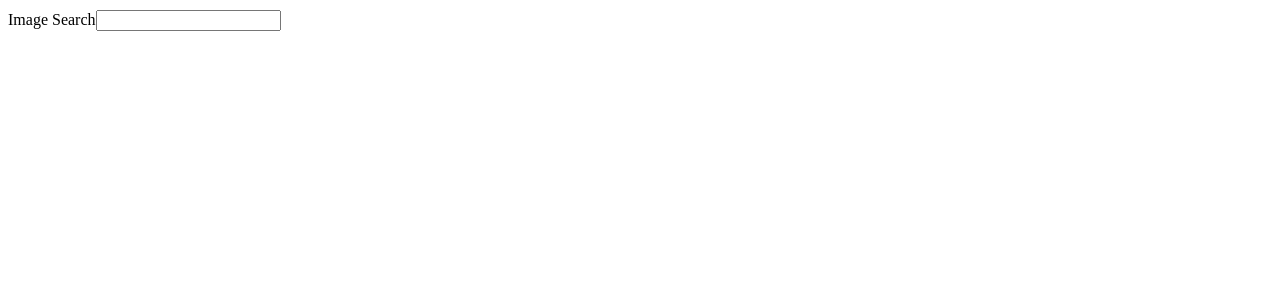
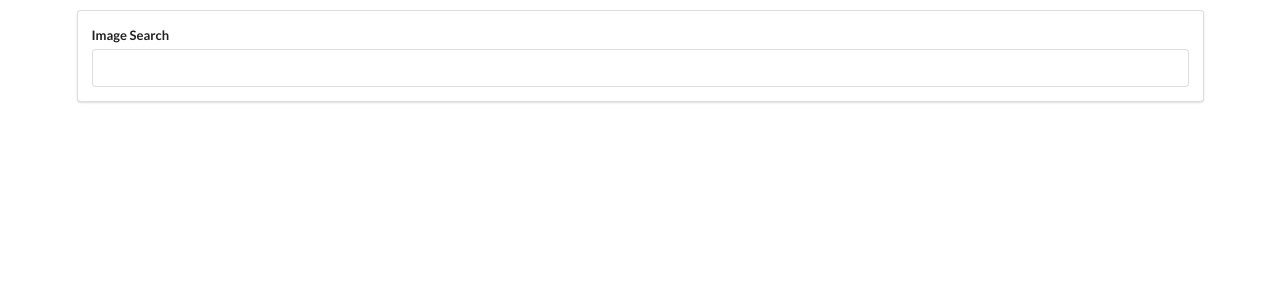
Before and after one commit to KyleJayMaxwell/MRwR-Pics, a React (Create React App) app: page / in a window 1280 px wide. Shown: the top 300 px of the page. Built offline with nearby package versions, Linux system fonts and the light colour scheme.

Commit message:
[Pics] Alternative event handler syntax, readme added, and public html changed to bring in semantic ui css

```diff
--- a/public/index.html
+++ b/public/index.html
@@ -9,6 +9,7 @@
       name="description"
       content="Web site created using create-react-app"
     />
+    <link rel="stylesheet" href="https://cdnjs.cloudflare.com/ajax/libs/semantic-ui/2.4.1/semantic.min.css" />
     <link rel="apple-touch-icon" href="%PUBLIC_URL%/logo192.png" />
     <!--
       manifest.json provides metadata used when your web app is installed on a
--- a/src/components/SearchBar.js
+++ b/src/components/SearchBar.js
@@ -11,7 +11,7 @@
                 <form className="ui form">
                     <div className="field">
                         <label>Image Search</label>
-                        <input type="text" onChange={this.onInputChange} />
+                        <input type="text" onChange={(e) => console.log(e.target.value)} />
                     </div>
                 </form>
             </div>
```
Also changed, not shown: 1 other file (tests, documents, lock files or other folders).
